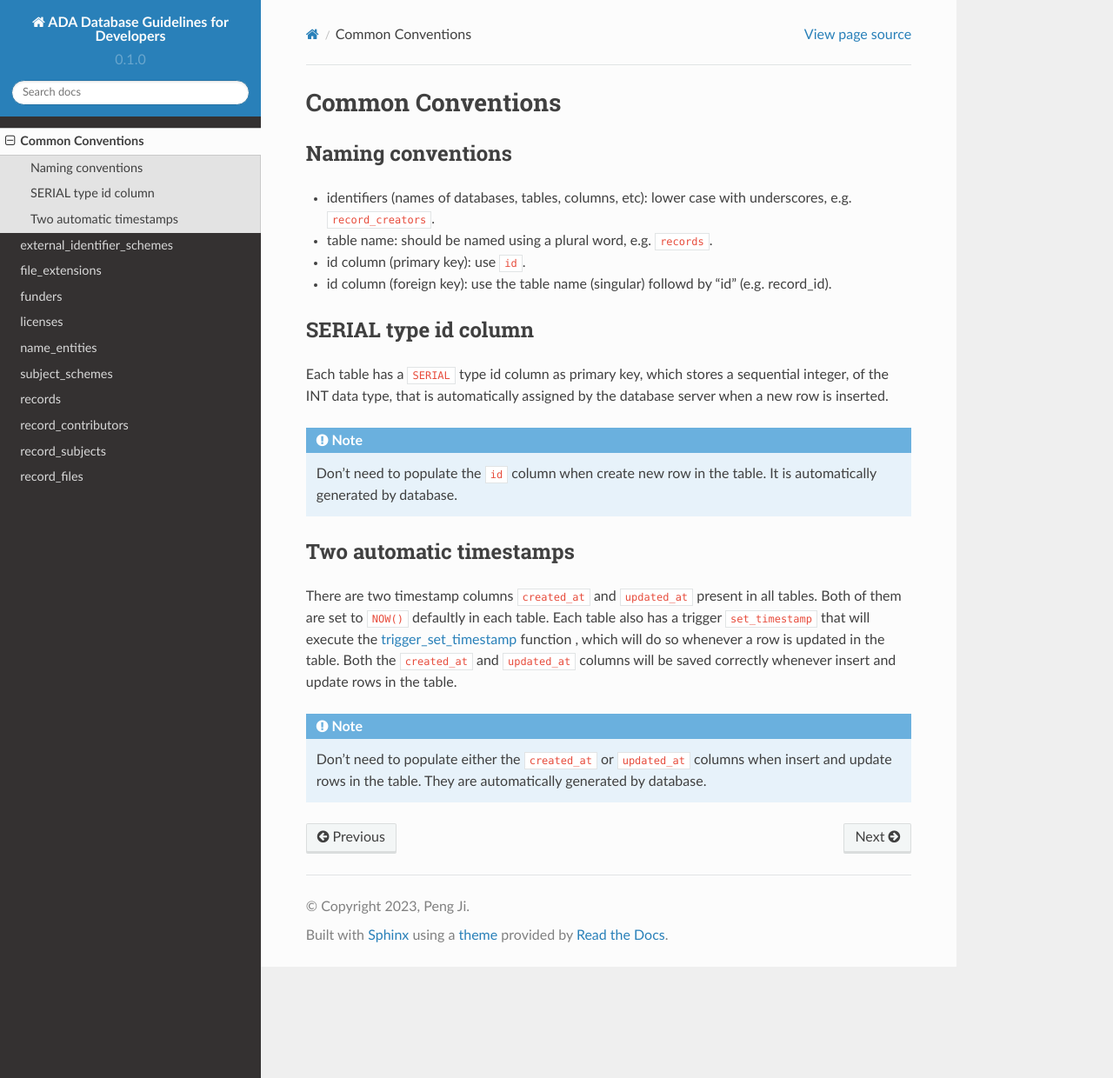
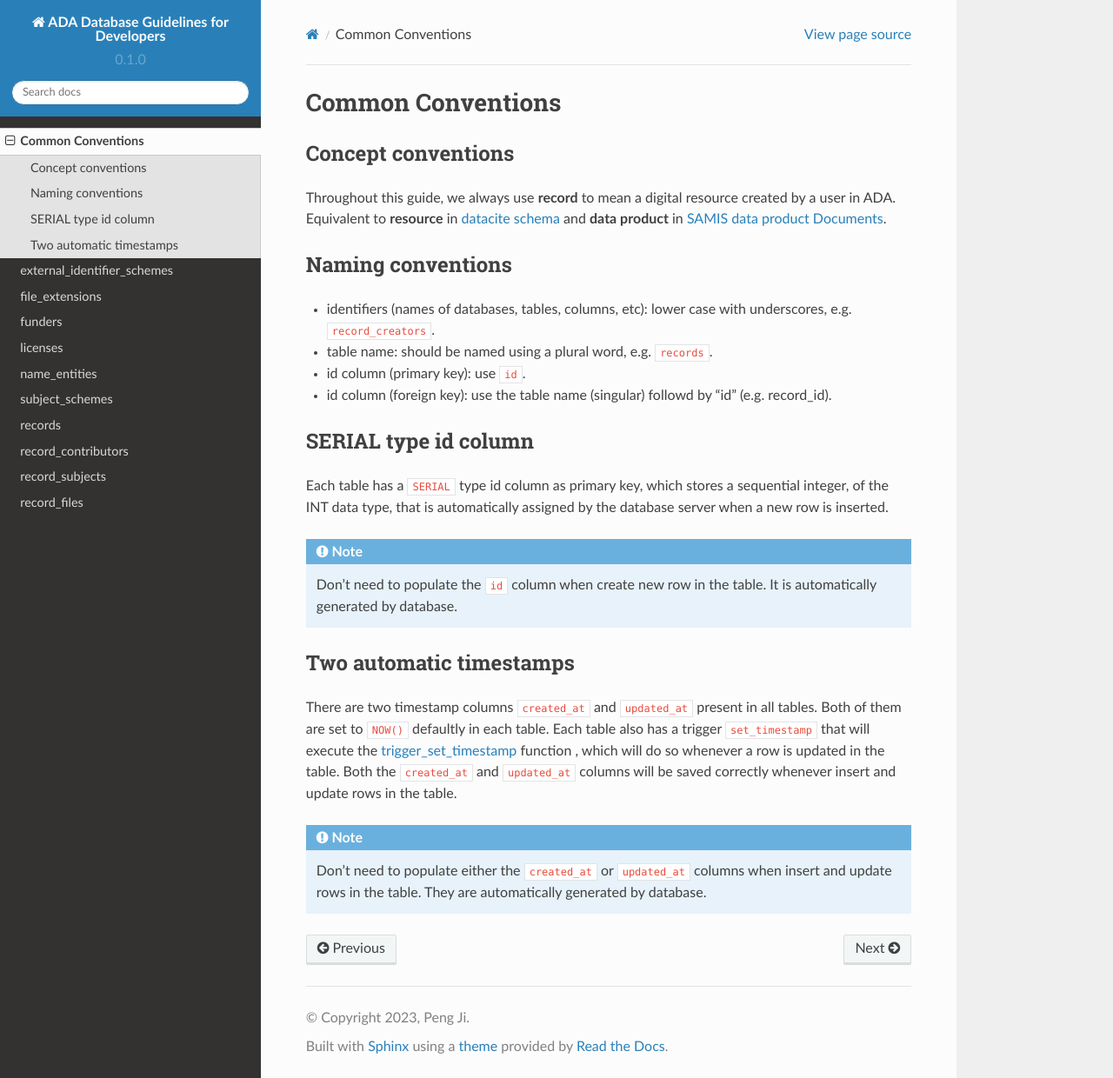
Before and after one commit to amds-ldeo/ada-db-spec, a Sphinx documentation site: the page built from docs/source/common_conventions.rst, in a window 1280 px wide and 1240 px high. Shown: the whole window at 87% size. Built offline with Sphinx 7.4.7 and the Read the Docs theme 2.0.0, drawn with Linux system fonts in a browser that asks for light colours.

Commit message:
refactor: update common_conventions.rst

```diff
--- a/docs/source/common_conventions.rst
+++ b/docs/source/common_conventions.rst
@@ -1,5 +1,9 @@
 Common Conventions
 ==================
+
+Concept conventions
+------------------------
+Throughout this guide, we always use **record** to mean a digital resource created by a user in ADA. Equivalent to **resource** in `datacite schema <https://support.datacite.org/docs/datacite-metadata-schema-44>`_ and **data product** in `SAMIS data product Documents <https://osiris-rex.atlassian.net/wiki/spaces/SDPD/overview?homepageId=410484833>`_.
 
 Naming conventions
 ------------------------
```
